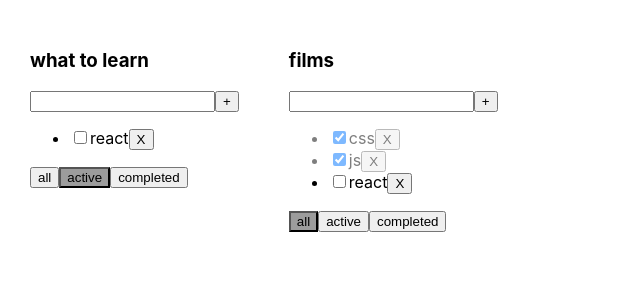
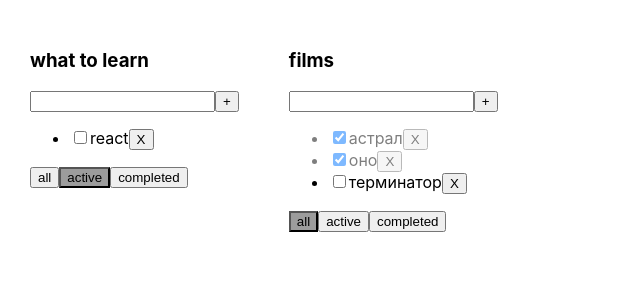
Before and after one commit to vovasobol1/project-react, a React (Create React App) app in the folder my-app/: page / in a window 1280 px wide. Shown: the top 300 px of the page, without its empty margins (0-640 px from the left). Built offline with nearby package versions, Linux system fonts and the light colour scheme.

Commit message:
переписаны все фунцкии и теперь в каждую функцию передается еще один параметр todoListId чтобы изменения происходили в конткретном тудулисте

```diff
--- a/my-app/src/App.tsx
+++ b/my-app/src/App.tsx
@@ -11,16 +11,6 @@ type todoListType = {
 }
 
 function App() {
-
-    //локальный state в котором хранятся все дела в виде обьектов
-    //когда вызывается фунцкия setTasks с новым массивом tasks state обновится и
-    //компонента перересуется
-    let [tasks, setTasks] = useState<Array<TaskType>>([
-        {id: v1(), title: 'css', isDone: true},
-        {id: v1(), title: 'js', isDone: true},
-        {id: v1(), title: 'react', isDone: false}
-    ])
-
     function changeFilter(value: FilterValuesType, todoListId: string) {
         //функция которая будет менять фильтр
 
@@ -34,8 +24,7 @@ function App() {
         }
     }
 
-
-    function addTask(title: string) {
+    function addTask(title: string , todoListId : string) {
         //функция добавления нового дела
         let newTask: TaskType = {
             id: v1(),
@@ -43,46 +32,66 @@ function App() {
             isDone: false
         }
 
-        let newTasks: Array<TaskType> = [newTask, ...tasks] //новый массив всез дел с новым делом
-        setTasks(newTasks) //отрисовываем новый массив
+        let newTasks: Array<TaskType> = [newTask, ...tasks[todoListId]] //новый массив всез дел с новым делом
+
+        tasks[todoListId] = newTasks
+        setTasks({...tasks}) //отрисовываем новый обьект
     }
 
-    function deleteTask(id: string) {
-        let filteredTasks = tasks.filter(task => id !== task.id)// если это не то дело которое нужно удалить то вернется true и оно не удалится
-        setTasks(filteredTasks)
+    function deleteTask(id: string , todoListId : string ) {
+
+        let filteredTasks = tasks[todoListId].filter(task => id !== task.id)// если это не то дело которое нужно удалить то вернется true и оно не удалится
+        tasks[todoListId] = filteredTasks
+        setTasks({...tasks})//отдаем копию обьекта иначе реакт ничего не перерисовывает
     }
 
-    const changeCheckBoxStatus = (taskId: string, isDone: boolean) => {
+    const changeCheckBoxStatus = (taskId: string, isDone: boolean , todoListId : string) => {
         //функция которая меняет статус чекбокса
-        let foundTask = tasks.find(task => task.id === taskId) //находим таску и записываем найденную таску в переменную foundTask
+        let foundTask = tasks[todoListId].find(task => task.id === taskId) //находим таску и записываем найденную таску в переменную foundTask
         //если нашлось дело с таким id и там не лежит undefined тогда менеям на противоположное
         if (foundTask !== undefined) {
             foundTask.isDone = isDone //менеям на значение которое пришло в параметр функции
-
-            let copyTasks = [...tasks] //создали точно такой же массив чтобы реакт понял что в массиве произошли ищзменения иначе он не отрисует
-            console.log(tasks)
-            setTasks(copyTasks) //отрисовываем новый массив
+            tasks[taskId] = []
+            setTasks({...tasks}) //отрисовываем новый массив
         }
 
     }
 
+    let todoListId1 = v1()
+    let todoListId2 = v1()
+
     const [todoLists, setTodoLists] = useState<Array<todoListType>>([
-        {id: v1(), title: "what to learn", filter: 'active'},
-        {id: v1(), title: "films", filter: 'all'},
+        {id: todoListId1, title: "what to learn", filter: 'active'},
+        {id: todoListId2, title: "films", filter: 'all'},
     ])
 
+    const [tasks, setTasks] = useState({
+        [todoListId1]:[
+            {id:v1() , title:'js' , isDone:true} ,
+            {id:v1() , title:'html' , isDone:true} ,
+            {id:v1() , title:'vscode' , isDone:true} ,
+            {id:v1() , title:'react' , isDone:false}
+        ] ,
+        [todoListId2]:[
+            {id:v1() , title:'астрал' , isDone:true} ,
+            {id:v1() , title:'оно' , isDone:true} ,
+            {id:v1() , title:'терминатор' , isDone:false}
+        ]
+
+    })
     return (
         <div className="App">
             {
 
                 todoLists.map(todoList => {
                     //тут происходит фильтрация
-                    let TasksForTodolist = tasks
+                    let TasksForTodolist = tasks[todoList.id]
+
                     if (todoList.filter === 'completed') {
-                        TasksForTodolist = tasks.filter(task => task.isDone === true)
+                        TasksForTodolist = TasksForTodolist.filter(task => task.isDone === true)
                     }
                     if (todoList.filter === 'active') {
-                        TasksForTodolist = tasks.filter(task => task.isDone === false)
+                        TasksForTodolist = TasksForTodolist.filter(task => task.isDone === false)
                     }
                     return (
                         <Todolist
--- a/my-app/src/Todolist.tsx
+++ b/my-app/src/Todolist.tsx
@@ -14,10 +14,10 @@ type PropsType = {
     id:string
     title: string
     tasks: Array<TaskType> //мы ждем на вход массив состоящий из обьектов TaskType
-    deleteTask: (id: string) => void
+    deleteTask: (id: string , todoListId : string) => void
     changeFilter: (value: FilterValuesType , todoListId : string) => void
-    addTask: (taskTitle: string) => void
-    changeCheckBoxStatus: (id: string, isDone: boolean) => void
+    addTask: (taskTitle: string , todoListId : string ) => void
+    changeCheckBoxStatus: (id: string, isDone: boolean , todoListId : string) => void
     filter: FilterValuesType
 }
 
@@ -34,7 +34,7 @@ export function Todolist(props: PropsType) {
     const onKeyPressHandler = (event: any) => {
         //тут не должен стоять тип any (надо потом исправить)
         if (event.code === 'Enter') {
-            props.addTask(newTaskTitle)
+            props.addTask(newTaskTitle , props.id)
             setNewTaskTitle('') //очищаем инпут
         }
     }
@@ -46,7 +46,7 @@ export function Todolist(props: PropsType) {
             setError("это поле обязательно")
             return
         }
-        props.addTask(newTaskTitle.trim())
+        props.addTask(newTaskTitle.trim() , props.id)
         setNewTaskTitle('') //очищаем инпут
     }
     const onAllClickHandler = () => {
@@ -77,10 +77,10 @@ export function Todolist(props: PropsType) {
                     // отрисовываем каждый жлемент этого массива
                     props.tasks.map((task) => {
                         const onDeleteHandler = () => {
-                            props.deleteTask(task.id)
+                            props.deleteTask(task.id , props.id)
                         }//функция которая удаляет дело
                         const onChangeCheckBoxHandler = (event: ChangeEvent<HTMLInputElement>) => {
-                            props.changeCheckBoxStatus(task.id, event.target.checked)
+                            props.changeCheckBoxStatus(task.id, event.target.checked , props.id)
                         }//функция которая менеят статус чекбокса
 
                         return (
```
